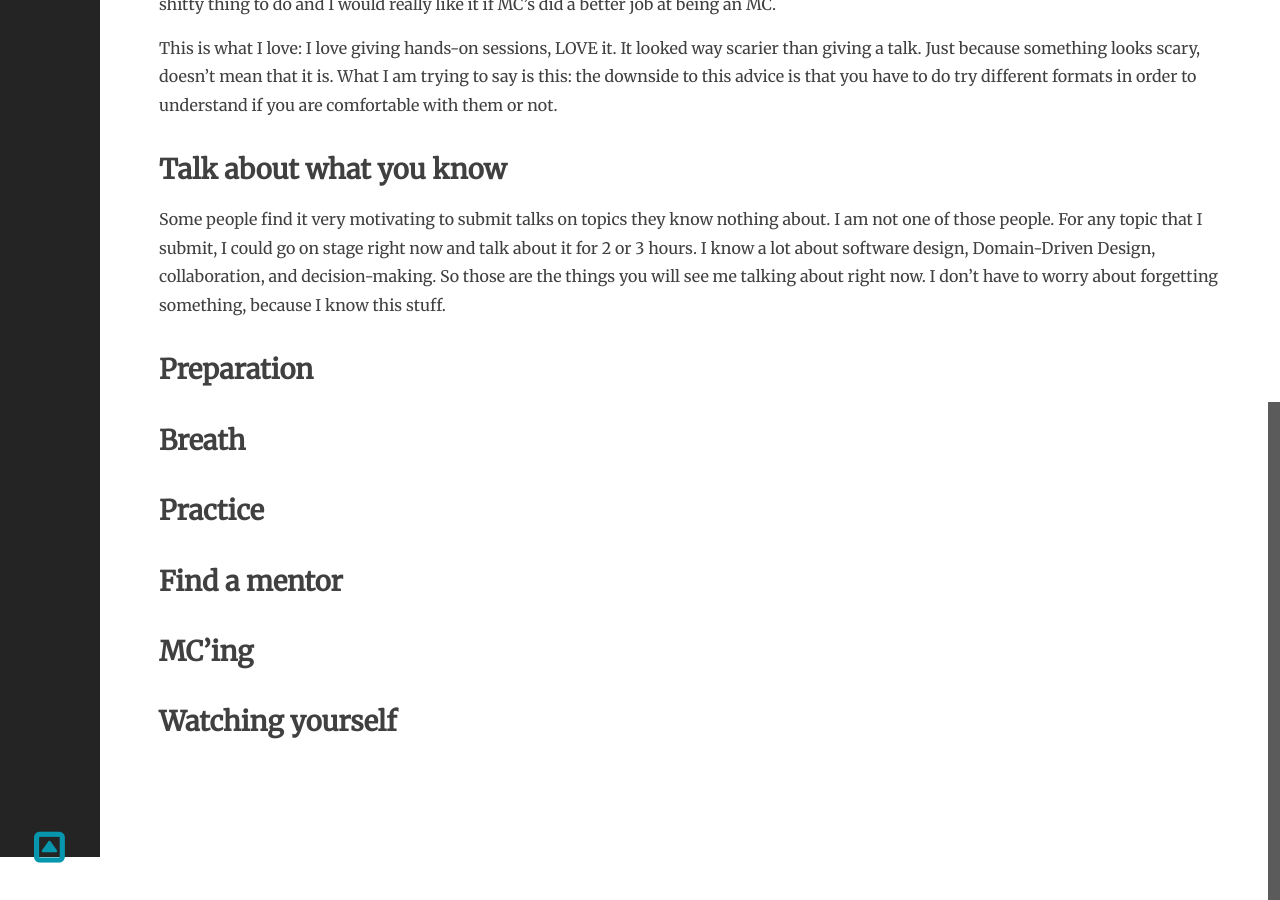
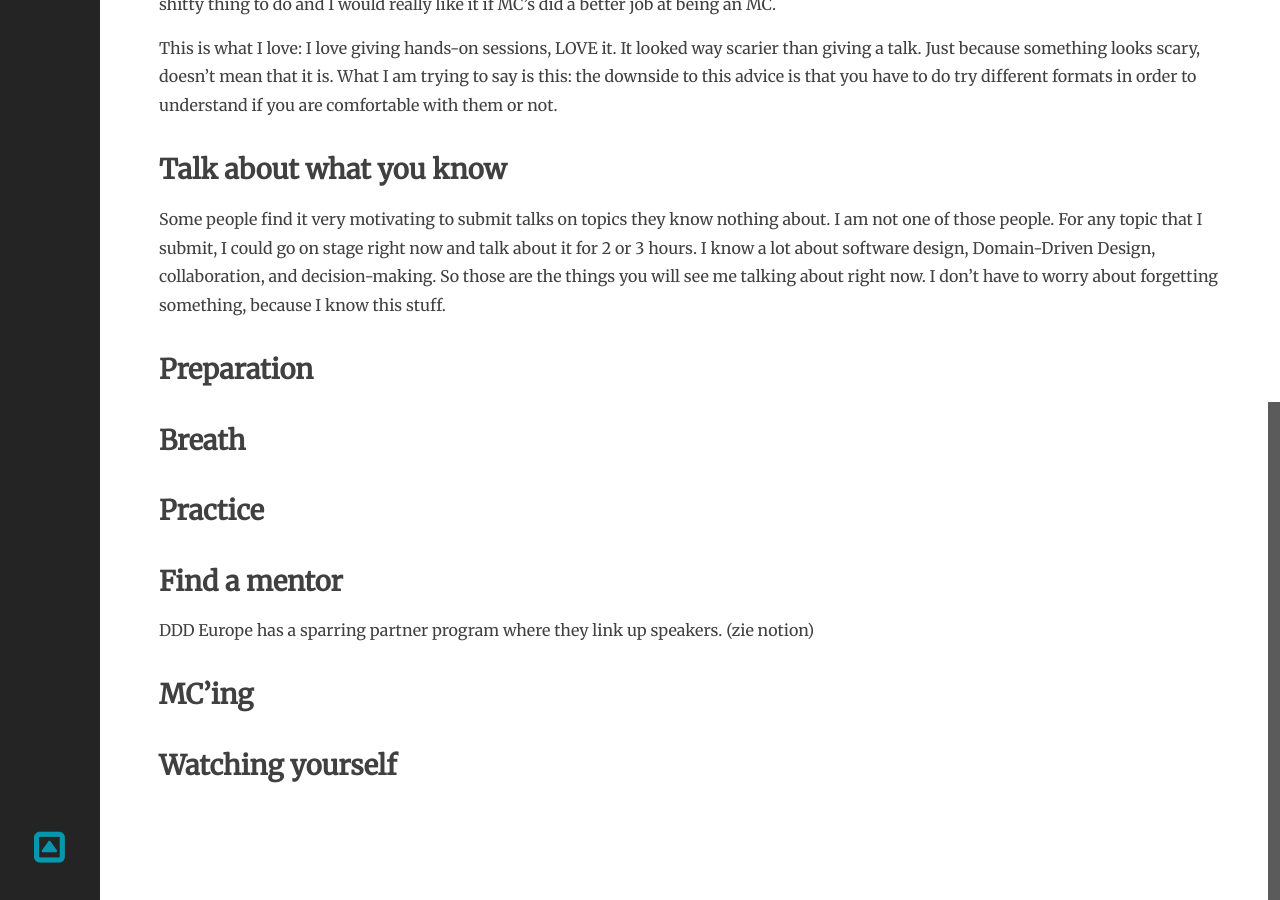
Before and after one commit to selketjah/selketjah.github.io, a Jekyll site: the page built from _posts/2026-02-10-speaking-advice.md, in a window 1280 px wide and 900 px high, scrolled down 726 px. Built offline with Jekyll 4.4.1, drawn with Linux system fonts in a browser that asks for light colours; comment, search, counter and statistics services are not loaded.

Commit message:
added comfortable

```diff
--- a/_posts/2026-02-10-speaking-advice.md
+++ b/_posts/2026-02-10-speaking-advice.md
@@ -32,6 +32,9 @@ Some people find it very motivating to submit talks on topics they know nothing
 
 # Find a mentor
 
+
+DDD Europe has a sparring partner program where they link up speakers. (zie notion)
+
 # MC'ing
 
 # Watching yourself
```
